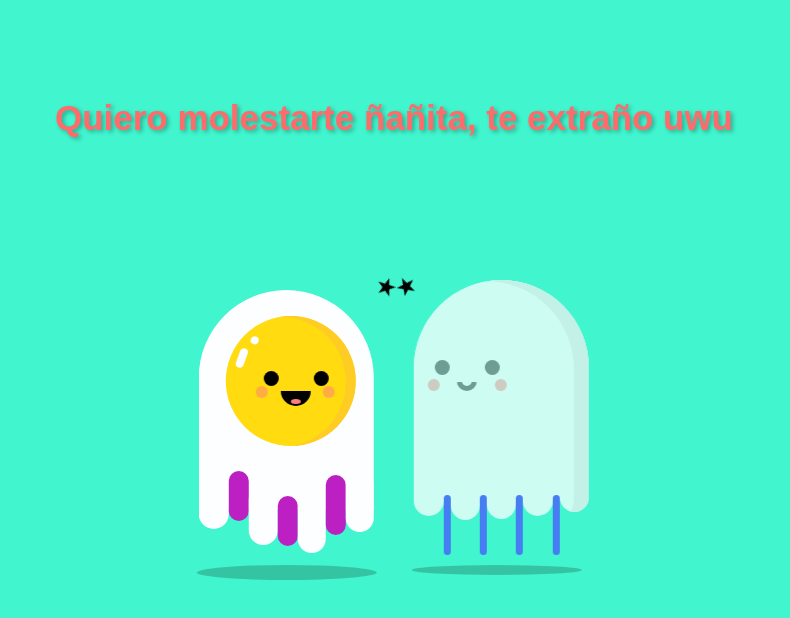
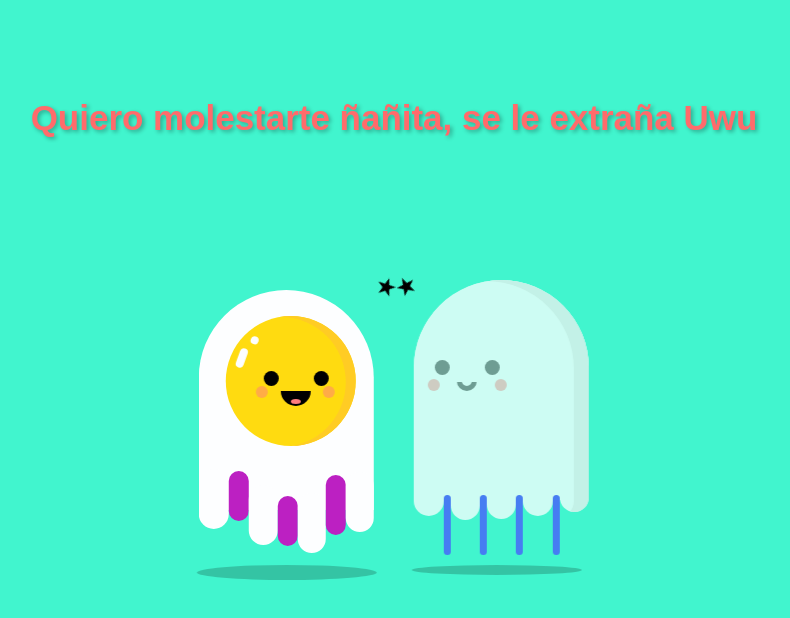
Before and after one commit to Lucho02111/Fantasma, a plain HTML site: page index.html in a window 1280 px wide. Shown: the whole page, without its empty margins (246-1036 px from the left). Drawn offline with Linux system fonts and the light colour scheme.

Commit message:
Update index.html

```diff
--- a/index.html
+++ b/index.html
@@ -7,7 +7,7 @@
 
 </head>
 <body>
-  <h1 style="text-align: center;">Quiero molestarte ñañita, te extraño uwu </h1>
+  <h1 style="text-align: center;">Quiero molestarte ñañita, se le extraña Uwu </h1>
 <div class="container">
   <div class="egg">
     <ul>
```
